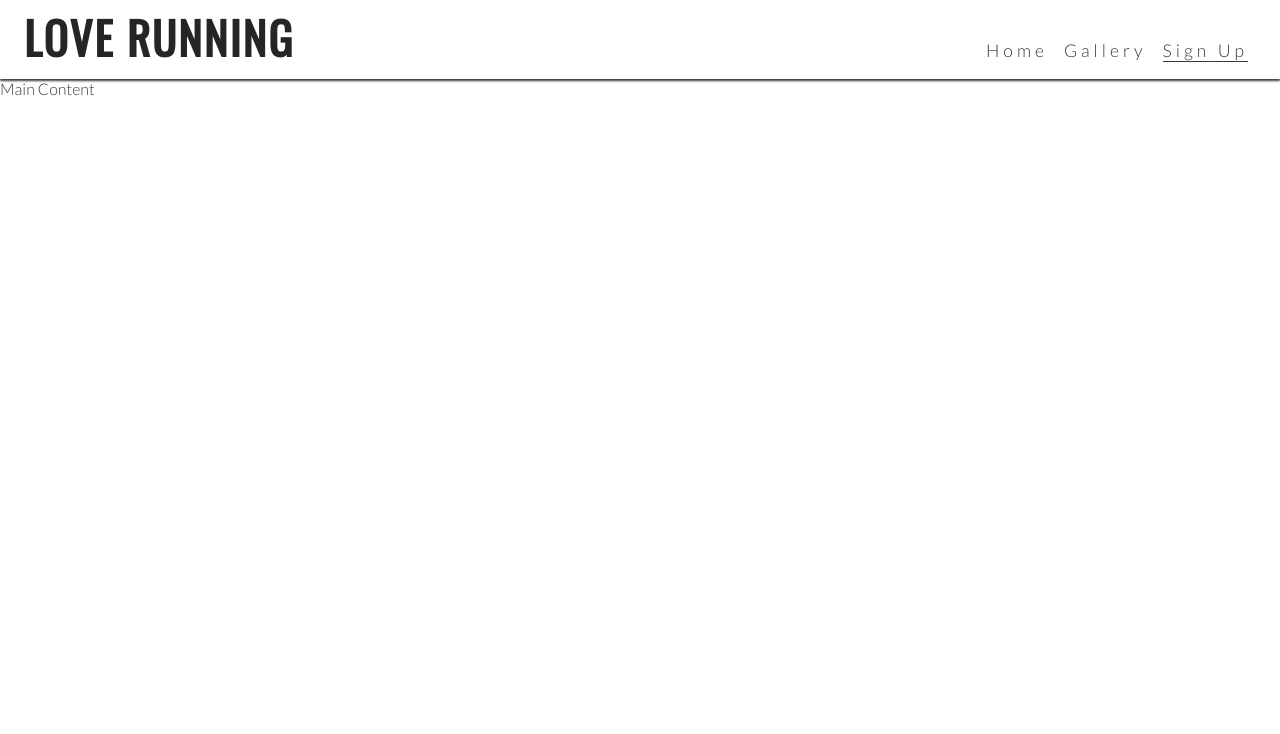
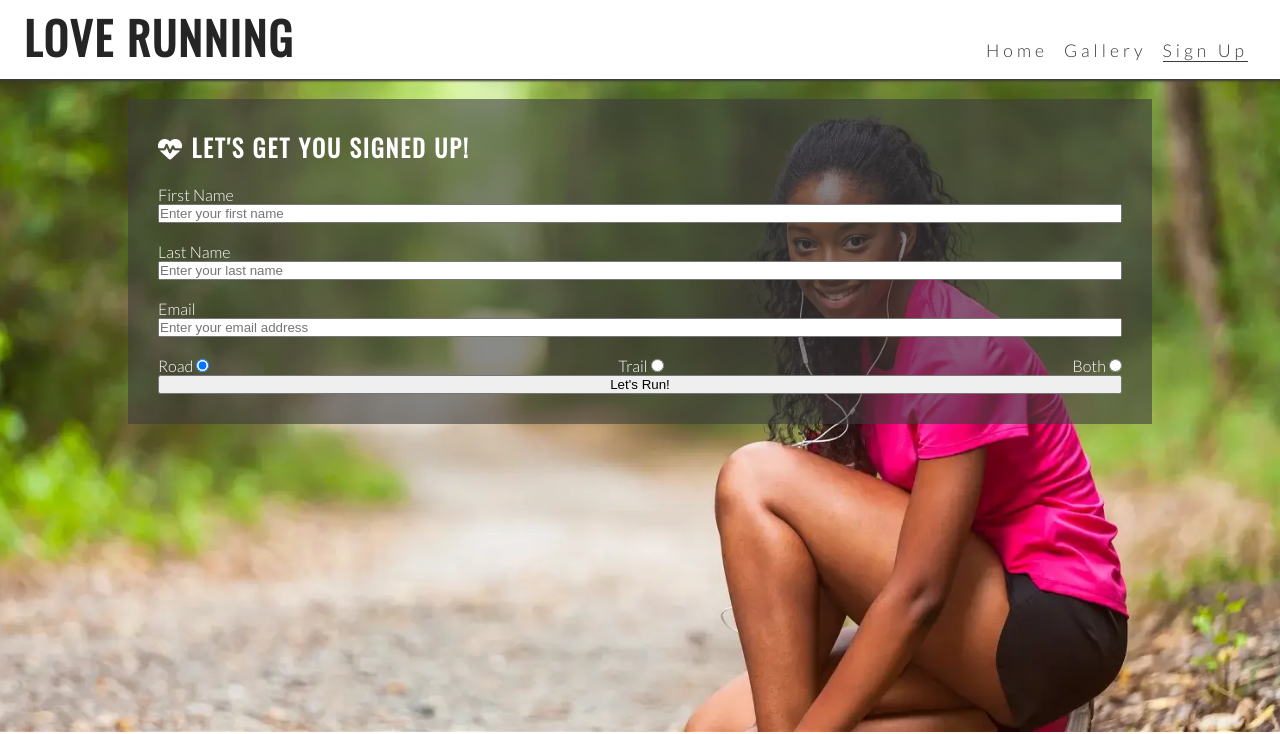
Before and after one commit to luckyfrappe/love-running, a plain HTML site: page signup.html in a window 1280 px wide. Shown: the top 734 px of the page. Drawn offline with nearby package versions, Linux system fonts and the light colour scheme.

Commit message:
Add signup section

```diff
--- a/assets/css/style.css
+++ b/assets/css/style.css
@@ -92,7 +92,11 @@ nav {
 main {
     /* Make main element take up any surplus space to push footer to the bottom */
     flex: 1 0 auto;
+    /* Add margin at the top to prevent content from being covered by the header */
     margin-top: 47px;
+    /* Enable flex properties for child elements */
+    display: flex;
+    flex-direction: column;
 }
 
 /* Hero section */
@@ -197,6 +201,32 @@ main {
 
 #photos {
     line-height: 0;
+}
+
+/* Sign-up section */
+#signup {
+    background: url("../images/signup-image.webp") no-repeat 75% 75%/cover;
+    flex-grow: 1;
+    padding: 20px 10%
+}
+
+#signup h2 {
+    color: #ffffff;
+    margin-bottom: 20px;
+}
+
+#signup-form {
+    color: #ffffff;
+    background-color: rgba(60,60,60, 0.6);
+    padding: 30px;
+    display: flex;
+    flex-direction: column;
+}
+
+.radio-buttons {
+    display: flex;
+    justify-content: space-between;
+    width: 100%;
 }
 
 /* Footer */
--- a/signup.html
+++ b/signup.html
@@ -51,8 +51,56 @@
         </ul>
       </nav>
     </header>
+
     <!-- Main content -->
-    <main>Main Content</main>
+    <main>
+
+      <!-- Sign-up form -->
+      <section id="signup">
+        <form action="https://formdump.codeinstitute.net" id="signup-form" method="post">
+          <h2><i class="fa-solid fa-heart-pulse"></i> Let's get you signed up!</h2>
+          <label for="first-name">First Name</label>
+          <input
+            type="text"
+            id="first-name"
+            name="first-name"
+            placeholder="Enter your first name"
+            required
+            class="text-input">
+            <br>
+          <label for="last-name">Last Name</label>
+          <input
+            type="text"
+            id="last-name"
+            name="last-name"
+            placeholder="Enter your last name"
+            required
+            class="text-input">
+            <br>
+          <label for="email-address">Email</label>
+          <input
+            type="email"
+            id="email-address"
+            name="email-address"
+            placeholder="Enter your email address"
+            required
+            class="text-input">
+            <br>
+            <div class="radio-buttons">
+              <div><label for="road">Road</label>
+              <input type="radio" id="road" name="running-preference" value="road" checked> </div>
+              <div><label for="trail">Trail</label>
+              <input type="radio" id="trail" name="running-preference" value="trail"></div>
+               <div><label for="both">Both</label>
+              <input type="radio" id="both" name="running-preference" value="both"> </div>
+
+            </div>
+            <input type="submit" value="Let's Run!" class="join-button">
+        </form>
+
+      </section>
+    </main>
+
     <!-- Footer -->
     <footer>
       <ul id="social-networks">
```
Also changed, not shown: assets/images/signup-image.webp (added).
